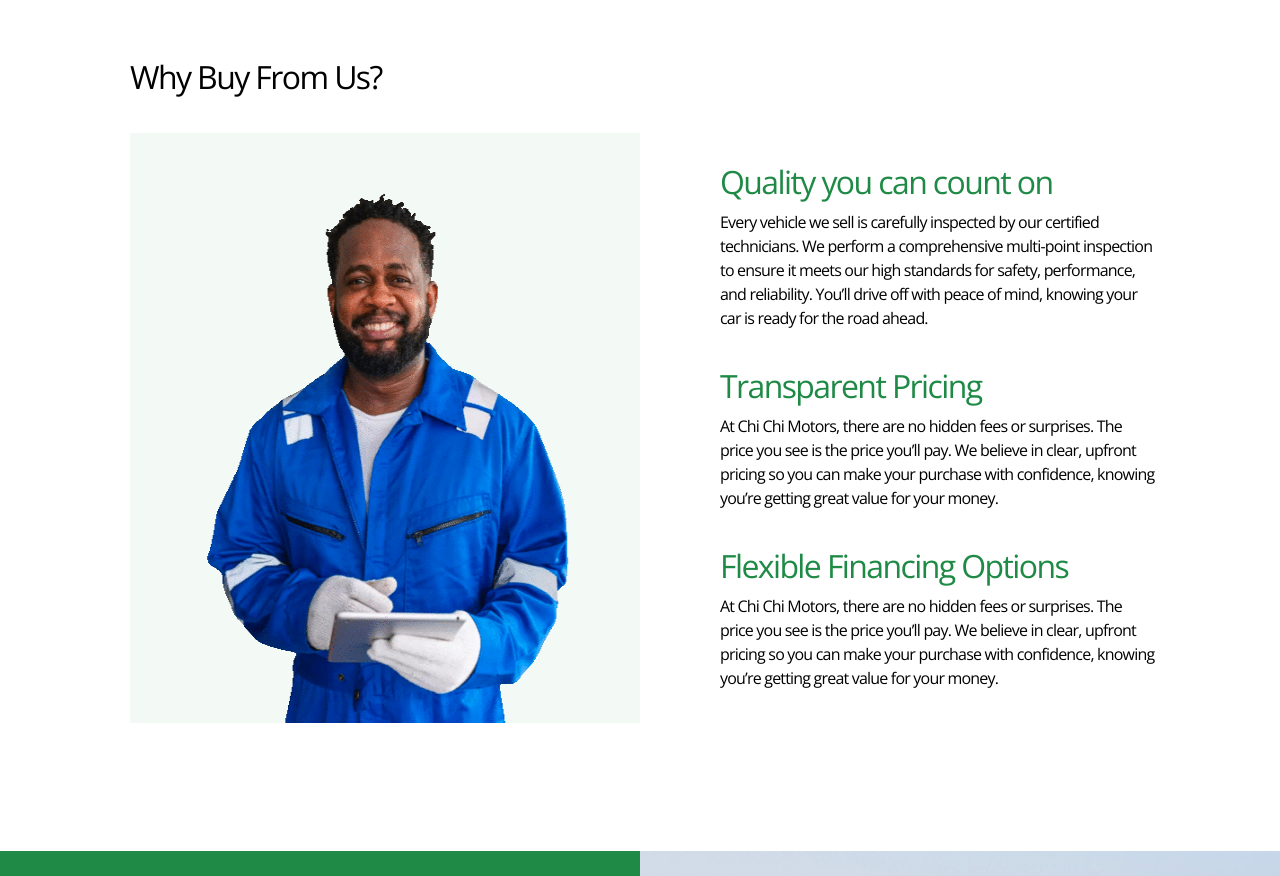
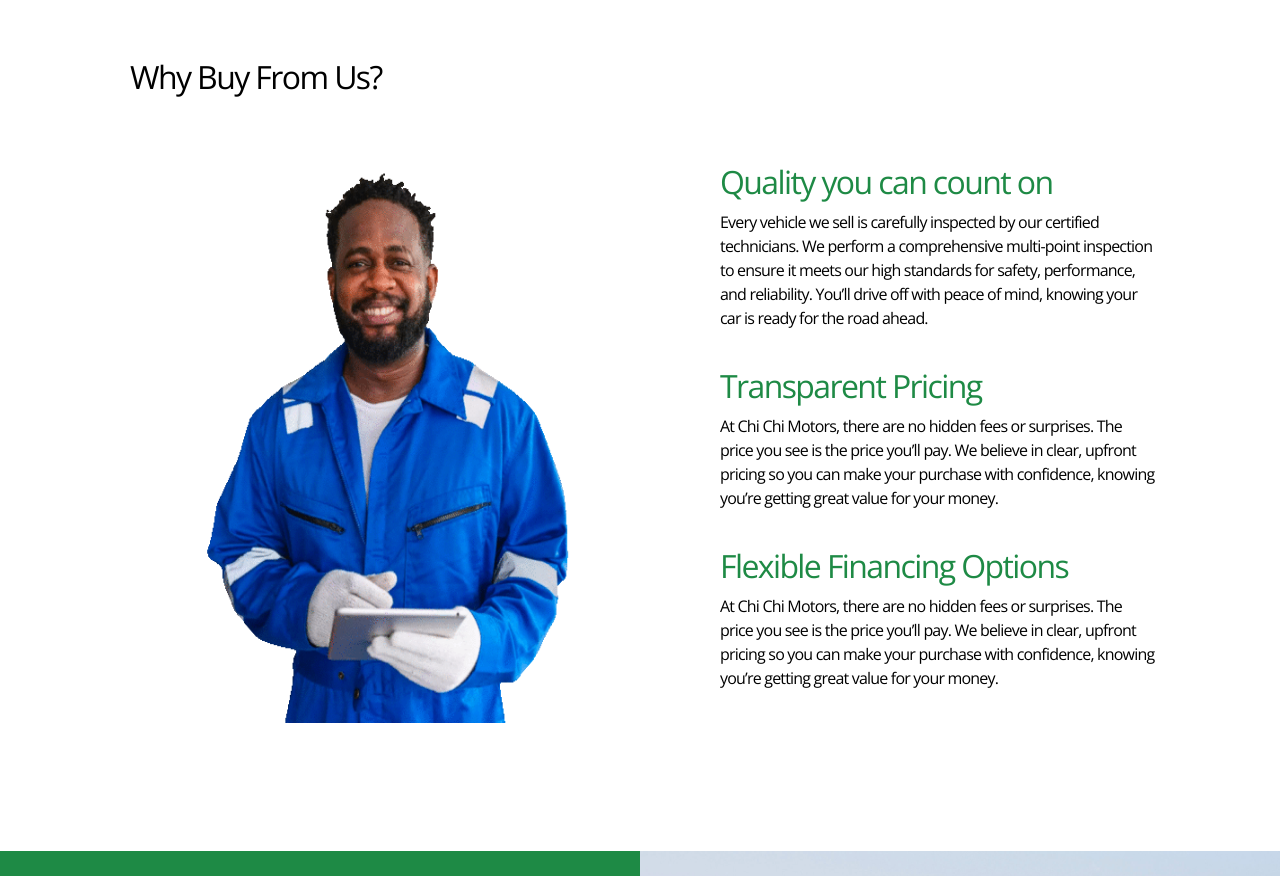
Before and after one commit to HenryAgu/Chichi-Motors, a Next.js app: page / in a window 1280 px wide. Shown: the part 820-1696 px from the top of the page. Built offline with nearby package versions, Linux system fonts and the light colour scheme.

Commit message:
fix: switch why us image to gif

```diff
--- a/src/app/page.tsx
+++ b/src/app/page.tsx
@@ -113,11 +113,11 @@ const Home = () => {
         <div className="mt-10 flex flex-col gap-y-12 md:items-center md:flex-row">
           <div className="md:basis-[40%] lg:basis-[50%]">
             <Image
-              src="/images/why-us.png"
+              src="/images/why-us.gif"
               alt="image"
               width={568}
               height={590}
-              className="lg:w-[568px] w-full lg:h-[590px] h-[407px] aspect-[568/590]"
+              className="lg:w-[568px] w-full lg:h-[590px] h-[400px] md:aspect-[568/590]"
             />
           </div>
           <div className="md:basis-[60%] lg:basis-[50%] flex flex-col gap-y-10 md:ml-20">
--- a/src/app/showroom/[id]/page.tsx
+++ b/src/app/showroom/[id]/page.tsx
@@ -58,7 +58,6 @@ export default function Page() {
           />
         </div>
       </section>
-
       <GetQuote />
     </main>
   );
```
Also changed, not shown: public/images/why-us.gif (added), public/images/why-us.png (deleted).
